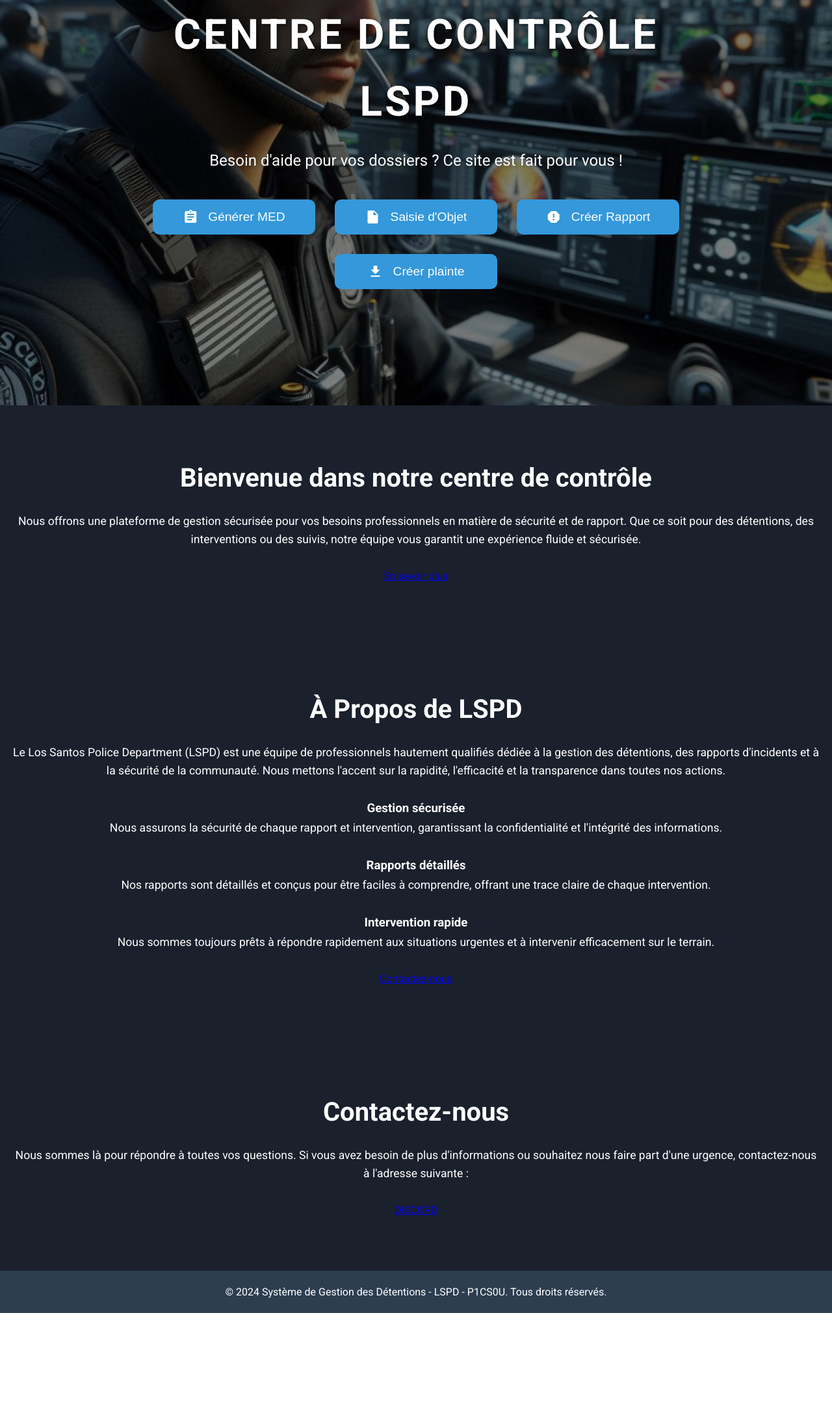
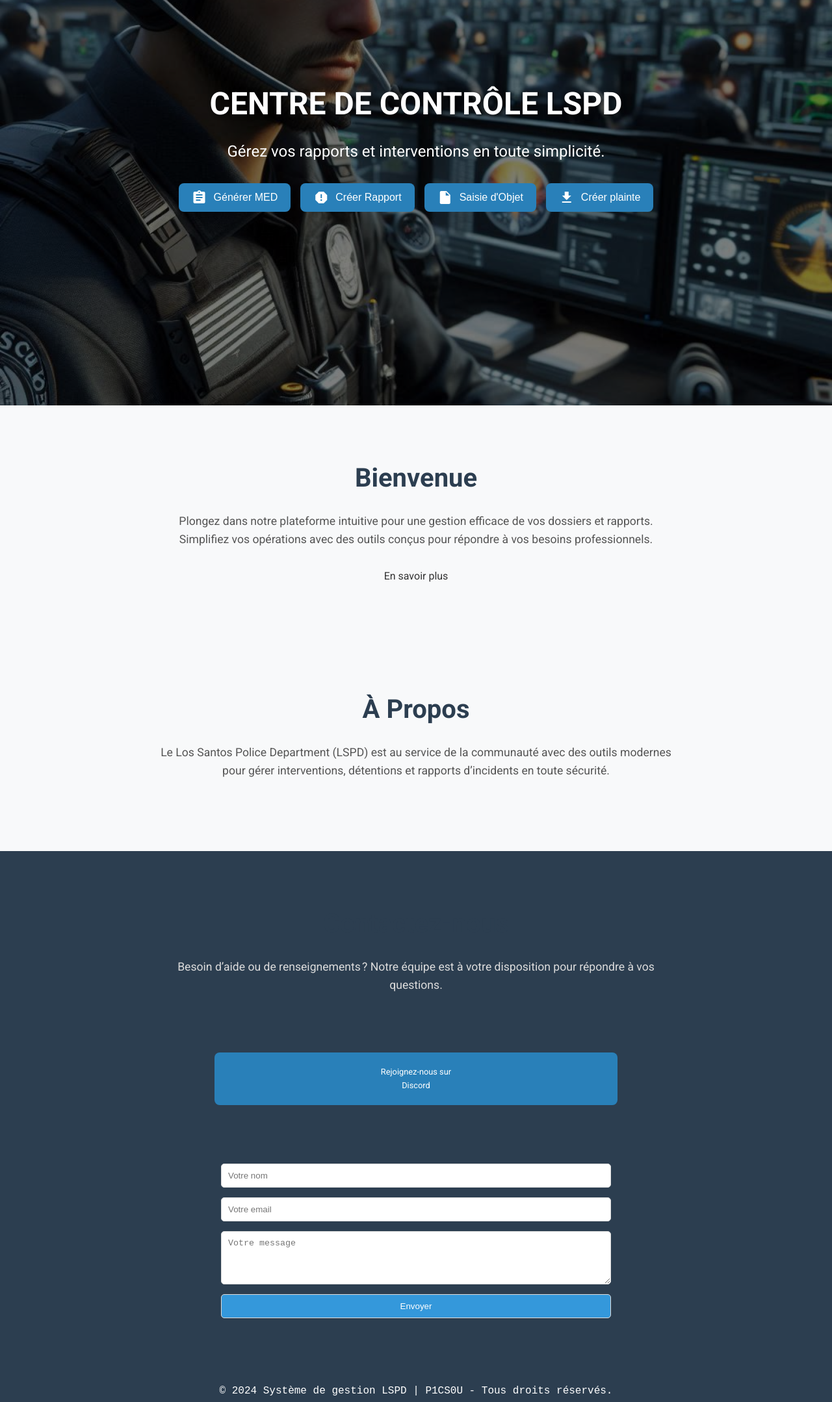
Before and after one commit to GOPICS0U/Centre-de-Controle-LSPD, a plain HTML site: page index.html in a window 1280 px wide. Shown: the part 176-2334 px from the top of the page at 65% size. Before the commit the page ends 2197 px from the top, so only its background shows below. Drawn offline with Linux system fonts and the light colour scheme.

Commit message:
Add files via upload

```diff
--- a/index.html
+++ b/index.html
@@ -4,14 +4,16 @@
 <head>
     <meta charset="UTF-8">
     <meta name="viewport" content="width=device-width, initial-scale=1.0">
-    <meta name="description" content="Page d'accueil du Centre de contrôle LSPD - Gestion des Détentions et Rapports">
+    <meta name="description" content="Centre de contrôle LSPD - Gérez efficacement vos dossiers et rapports en toute sécurité.">
+    <meta name="keywords" content="LSPD, roleplay, gestion, sécurité, rapports">
+    <meta name="author" content="P1CS0U">
     <title>Centre de Contrôle LSPD - Accueil</title>
 
-    <!-- Importation de Google Fonts et icônes -->
+    <!-- Fonts and Icons -->
     <link href="https://fonts.googleapis.com/css2?family=Roboto:wght@400;500;700&family=Material+Icons&display=swap" rel="stylesheet">
 
     <style>
-/* Reset CSS */
+        /* Base Reset */
         * {
             margin: 0;
             padding: 0;
@@ -20,35 +22,24 @@
 
         body {
             font-family: 'Roboto', sans-serif;
-    background-color: #ffffff;
+            background-color: #f8f9fa;
             color: #333;
             line-height: 1.6;
         }
 
-input[type="text"], input[type="password"] {
-    width: 100%;
-    padding: 12px;
-    margin: 10px 0;
-    border-radius: 8px;
-    border: 1px solid #ddd;
-    font-size: 1.1rem;
-    transition: border 0.3s ease;
+        a {
+            text-decoration: none;
+            color: inherit;
         }
 
-input[type="text"]:focus, input[type="password"]:focus {
-    border: 1px solid #3498db;
-    outline: none;
-}
-
-/* Navigation */
+        /* Navigation Bar */
         nav {
             position: fixed;
             top: 0;
             left: 0;
             width: 100%;
             background-color: #3498db;
-    color: white;
-    padding: 15px 0;
+            color: #fff;
             z-index: 1000;
         }
 
@@ -56,38 +47,35 @@ nav .container {
             display: flex;
             justify-content: space-between;
             align-items: center;
-    padding: 0 20px;
+            padding: 10px 20px;
         }
 
         nav a {
-    color: white;
-    text-decoration: none;
-    font-size: 1.1rem;
-    margin-left: 20px;
-    transition: color 0.3s ease;
+            color: #fff;
+            margin-left: 15px;
+            font-weight: 500;
+            transition: color 0.3s;
         }
 
         nav a:hover {
-    color: #2980b9;
+            color: #dce5ff;
         }
 
-nav .logo {
+        .logo {
+            font-size: 1.5rem;
             font-weight: 700;
-    font-size: 1.6rem;
         }
 
-/* Section Hero */
+        /* Header Section */
         header {
             height: 100vh;
-    background-image: url('image1.png');
-    background-size: cover;
-    background-position: center;
+            background: url('image1.png') center/cover no-repeat;
             display: flex;
             justify-content: center;
             align-items: center;
             text-align: center;
-    color: white;
             position: relative;
+            color: #fff;
         }
 
         header::before {
@@ -101,85 +89,161 @@ header::before {
         }
 
         header .content {
-    position: relative;
-    z-index: 2;
+            z-index: 1;
             max-width: 900px;
         }
 
         header h1 {
-    font-size: 4rem;
-    font-weight: 700;
-    margin-bottom: 20px;
+            font-size: 3rem;
             text-transform: uppercase;
-    letter-spacing: 4px;
-    text-shadow: 2px 2px 5px rgba(0, 0, 0, 0.6);
+            margin-bottom: 15px;
+            text-shadow: 2px 2px 6px rgba(0, 0, 0, 0.6);
         }
 
         header p {
             font-size: 1.5rem;
-    margin-bottom: 40px;
-    text-shadow: 2px 2px 5px rgba(0, 0, 0, 0.4);
+            margin-bottom: 30px;
         }
 
+        /* Buttons */
         .button-container {
             display: flex;
             justify-content: center;
-    gap: 30px;
-    flex-wrap: wrap;
+            gap: 15px;
         }
 
         .button-container button {
-    background-color: #3498db;
-    color: white;
-    padding: 15px 30px;
+            background: #2980b9;
+            color: #fff;
             border: none;
-    border-radius: 10px;
-    font-size: 1.2rem;
+            padding: 10px 20px;
+            border-radius: 8px;
             cursor: pointer;
-    transition: background-color 0.3s, transform 0.3s;
-    width: 250px;
+            font-size: 1rem;
             display: flex;
-    justify-content: center;
             align-items: center;
-    text-align: center;
+            transition: 0.3s, transform 0.3s;
         }
 
         .button-container button:hover {
-    background-color: #2980b9;
-    transform: translateY(-3px);
-}
-
-.button-container button:active {
-    background-color: #1c638b;
-    transform: translateY(1px);
+            background: #1c638b;
+            transform: scale(1.05);
         }
 
         .button-container button .material-icons {
-    margin-right: 15px;
+            margin-right: 10px;
         }
 
-/* Sections supplémentaires */
+        /* Sections */
         section {
             padding: 80px 20px;
             text-align: center;
-            background-color: #1a202c; /* Le fond de la page sera noir */
-            color: white; /* Le texte de la page sera blanc */
+            background-color: #f8f9fa;
+            color: #333;
+            overflow: hidden;
+        }
+
+        .section-content {
+            max-width: 800px;
+            margin: 0 auto;
+            animation: fadeIn 1s ease-in-out;
         }
 
         section h2 {
             font-size: 2.5rem;
             margin-bottom: 20px;
+            color: #2c3e50;
         }
 
         section p {
             font-size: 1.1rem;
+            line-height: 1.6;
             margin-bottom: 30px;
+            color: #555;
+        }
 
+        /* Section 3 - Contact */
+        .contact-section {
+            background-color: #2c3e50;
+            color: #fff;
+        }
+
+        .contact-section p {
+            color: #dcdcdc;
+        }
+
+        .contact-section .cta-button {
+            background: #2980b9;
+            color: #fff;
+            border: none;
+            margin: 90px;
+            padding: 20px 250px;
+            border-radius: 8px;
+            cursor: pointer;
+            font-size: 0.8rem;
+            display: flex;
+            align-items: center;
+            transition: 0.3s, transform 0.3s;
+        }
+
+        .contact-section .cta-button:hover {
+            background: #1c638b;
+            transform: scale(1.05);
+        }
+
+        .contact-form {
+            display: flex;
+            flex-direction: column;
+            gap: 15px;
+            width: 100%;
+            max-width: 600px;
+            margin: 0 auto;
+        }
+
+        .contact-form input, .contact-form textarea, .contact-form button {
+            padding: 10px;
+            border: 1px solid #ddd;
+            border-radius: 5px;
+        }
+
+        .contact-form button {
+            background: #3498db;
+            color: white;
+            cursor: pointer;
+            transition: 0.3s;
+        }
+
+        .contact-form button:hover {
+            background: #1c638b;
+        }
+
+        /* Animation */
+        @keyframes fadeIn {
+            from {
+                opacity: 0;
+                transform: translateY(20px);
+            }
+            to {
+                opacity: 1;
+                transform: translateY(0);
+            }
+        }
+
+        .fade-up {
+            opacity: 0;
+            transform: translateY(30px);
+            transition: opacity 0.6s ease, transform 0.6s ease;
+        }
+
+        .fade-up.active {
+            opacity: 1;
+            transform: translateY(0);
         }
 
         /* Footer */
         footer {
             background-color: #2c3e50;
+            font-family: "Source Code Pro", monospace;
             color: white;
             padding: 20px;
             text-align: center;
@@ -188,32 +252,10 @@ footer {
         footer p {
             font-size: 1rem;
         }
-
-/* Responsivité */
-@media (max-width: 768px) {
-    header h1 {
-        font-size: 2.5rem;
-    }
-
-    header p {
-        font-size: 1.2rem;
-    }
-
-    .button-container button {
-        width: 100%;
-        font-size: 1rem;
-    }
-
-    .modal-content {
-        padding: 20px;
-        max-width: 90%;
-    }
-}
     </style>
 </head>
 
 <body>
-
     <!-- Navigation -->
     <nav>
         <div class="container">
@@ -222,24 +264,25 @@ footer p {
                 <a href="#section1">Accueil</a>
                 <a href="#section2">À Propos</a>
                 <a href="#section3">Contact</a>
+                <a href="https://discord.gg/ZkBRNTHP">Discord</a>
             </div>
         </div>
     </nav>
 
-    <!-- Section Hero -->
+    <!-- Header -->
     <header>
         <div class="content">
             <h1>Centre de Contrôle LSPD</h1>
-            <p>Besoin d'aide pour vos dossiers ? Ce site est fait pour vous !</p>
+            <p>Gérez vos rapports et interventions en toute simplicité.</p>
             <div class="button-container">
                 <button onclick="window.location.href='med.html'">
                     <span class="material-icons">assignment</span> Générer MED
                 </button>
+                <button onclick="window.location.href='rapport.html'">
+                    <span class="material-icons">report</span> Créer Rapport
+                </button>
                 <button onclick="window.location.href='saisie.html'">
                     <span class="material-icons">insert_drive_file</span> Saisie d'Objet
-                </button>
-                <button onclick="window.location.href='rapport.html'">
-                    <span class="material-icons">report</span> Créer Rapport
                 </button>
                 <button onclick="window.location.href='plainte.html'">
                     <span class="material-icons">download</span> Créer plainte
@@ -249,50 +292,68 @@ footer p {
     </header>
 
     <!-- Section 1 - Accueil -->
-<section id="section1" class="section welcome-section">
+    <section id="section1" class="welcome-section">
         <div class="section-content">
-        <h2 class="section-title">Bienvenue dans notre centre de contrôle</h2>
-        <p class="section-description">Nous offrons une plateforme de gestion sécurisée pour vos besoins professionnels en matière de sécurité et de rapport. Que ce soit pour des détentions, des interventions ou des suivis, notre équipe vous garantit une expérience fluide et sécurisée.</p>
+            <h2>Bienvenue</h2>
+            <p>Plongez dans notre plateforme intuitive pour une gestion efficace de vos dossiers et rapports. Simplifiez vos opérations avec des outils conçus pour répondre à vos besoins professionnels.</p>
             <a href="#section2" class="cta-button">En savoir plus</a>
         </div>
     </section>
 
     <!-- Section 2 - À Propos -->
-<section id="section2" class="section about-section">
+    <section id="section2" class="about-section">
         <div class="section-content">
-        <h2 class="section-title">À Propos de LSPD</h2>
-        <p class="section-description">Le Los Santos Police Department (LSPD) est une équipe de professionnels hautement qualifiés dédiée à la gestion des détentions, des rapports d'incidents et à la sécurité de la communauté. Nous mettons l'accent sur la rapidité, l'efficacité et la transparence dans toutes nos actions.</p>
-        <div class="about-features">
-            <div class="feature">
-                <h3>Gestion sécurisée</h3>
-                <p>Nous assurons la sécurité de chaque rapport et intervention, garantissant la confidentialité et l'intégrité des informations.</p>
-            </div>
-            <div class="feature">
-                <h3>Rapports détaillés</h3>
-                <p>Nos rapports sont détaillés et conçus pour être faciles à comprendre, offrant une trace claire de chaque intervention.</p>
-            </div>
-            <div class="feature">
-                <h3>Intervention rapide</h3>
-                <p>Nous sommes toujours prêts à répondre rapidement aux situations urgentes et à intervenir efficacement sur le terrain.</p>
-            </div>
-        </div>
-        <a href="#section3" class="cta-button">Contactez-nous</a>
+            <h2>À Propos</h2>
+            <p>Le Los Santos Police Department (LSPD) est au service de la communauté avec des outils modernes pour gérer interventions, détentions et rapports d’incidents en toute sécurité.</p>
         </div>
     </section>
 
     <!-- Section 3 - Contact -->
-<section id="section3" class="section contact-section">
+    <section id="section3" class="contact-section">
         <div class="section-content">
-        <h2 class="section-title">Contactez-nous</h2>
-        <p class="section-description">Nous sommes là pour répondre à toutes vos questions. Si vous avez besoin de plus d'informations ou souhaitez nous faire part d'une urgence, contactez-nous à l'adresse suivante :</p>
-        <a href="https://discord.gg/dfhxbDF3" class="cta-button email-button">DISCORD</a>
+            <h2>Contactez-nous</h2>
+            <p>Besoin d’aide ou de renseignements ? Notre équipe est à votre disposition pour répondre à vos questions.</p>
+            <a href="https://discord.gg/ZkBRNTHP" class="cta-button">Rejoignez-nous sur Discord</a>
         </div>
+        <form class="contact-form">
+            <input type="text" placeholder="Votre nom" required>
+            <input type="email" placeholder="Votre email" required>
+            <textarea placeholder="Votre message" rows="4" required></textarea>
+            <button type="submit">Envoyer</button>
+        </form>
     </section>
 
     <!-- Footer -->
     <footer>
-        <p>© 2024 Système de Gestion des Détentions - LSPD - P1CS0U. Tous droits réservés.</p>
+        <p>© 2024 Système de gestion LSPD | P1CS0U - Tous droits réservés.</p>
     </footer>
+
+    <!-- Scripts -->
+    <script>
+        document.addEventListener("scroll", () => {
+            const elements = document.querySelectorAll(".fade-up");
+            elements.forEach(el => {
+                const rect = el.getBoundingClientRect();
+                if (rect.top < window.innerHeight - 100) {
+                    el.classList.add("visible");
+                }
+            });
+        });
+
+        document.querySelectorAll('.count').forEach((count) => {
+            const updateCount = () => {
+                const target = +count.getAttribute('data-target');
+                const current = +count.innerText;
+                const increment = target / 200;
+
+                if (current < target) {
+                    count.innerText = Math.ceil(current + increment);
+                    setTimeout(updateCount, 20);
+                } else {
+                    count.innerText = target;
+                }
+            };
+            updateCount();
+        });
+    </script>
 </body>
-
-</html>
```
Also changed, not shown: med.html (+11 -2 lines), plainte.html (+9 -1 lines), rapport.html (+9 -1 lines), saisie.html (+1 -1 lines). Lines whose indentation alone changed are shown as unchanged.
